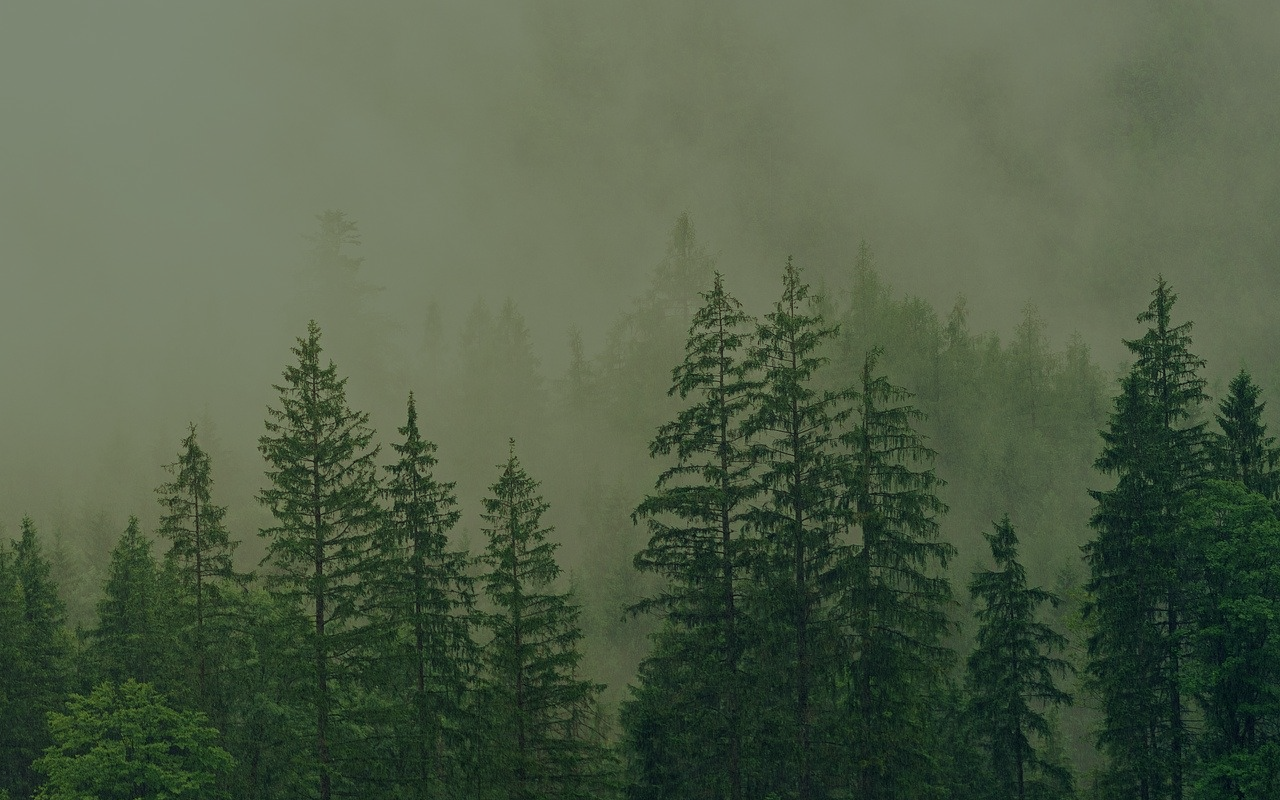
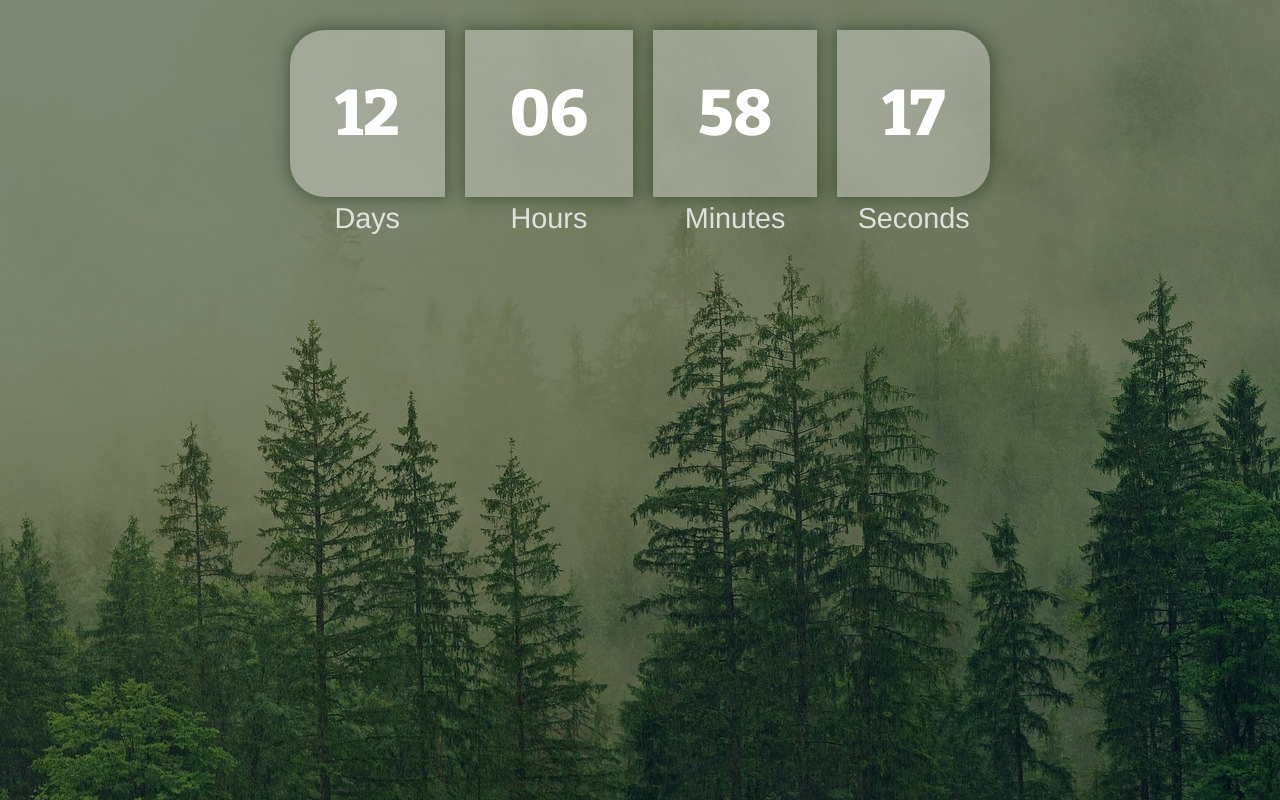
Before and after one commit to sbohoslavskyi/countdown-timer, a React (Create React App) app: page / in a window 1280 px wide. Built offline with nearby package versions, Linux system fonts and the light colour scheme.

Commit message:
Create CountdownTime component

```diff
--- a/package.json
+++ b/package.json
@@ -6,6 +6,7 @@
     "@testing-library/jest-dom": "^4.2.4",
     "@testing-library/react": "^9.3.2",
     "@testing-library/user-event": "^7.1.2",
+    "moment": "^2.28.0",
     "react": "^16.13.1",
     "react-dom": "^16.13.1",
     "react-scripts": "3.4.3"
--- a/src/components/App/App.js
+++ b/src/components/App/App.js
@@ -1,10 +1,12 @@
 import React from 'react';
+
 import './App.css';
+import CountdownTime from "../CountdownTime";
 
 function App() {
   return (
     <div className="app">
-
+      <CountdownTime />
     </div>
   );
 }
--- /dev/null
+++ b/src/components/CountdownTime/CountdownTime.js
@@ -0,0 +1,65 @@
+import React, { Component } from "react";
+import moment from "moment";
+
+import './CountdownTimer.css';
+
+class CountdownTime extends Component {
+  constructor(props) {
+    super(props);
+    this.state = {
+      remainTime: this.calculateRemainTime()
+    }
+  }
+
+  componentDidMount() {
+    this.intervalId = setInterval(() => { this.tick() }, 1000);
+  }
+
+  componentWillUnmount() {
+    clearInterval(this.intervalId);
+  }
+
+  calculateRemainTime() {
+    return moment('01-01-2021', 'DD-MM-YYYY').subtract(new Date().getTime(), 'milliseconds');
+  }
+
+  tick() {
+    this.setState({remainTime: this.calculateRemainTime()})
+    console.log(this.state.remainTime.format('DD HH:mm:ss'));
+  }
+
+  render() {
+    return (
+      <div className="countdown-timer">
+        <ul>
+          <li>
+            <div className="countdown-timer-item countdown-timer-item__first">
+              {this.state.remainTime.format('DD')}
+            </div>
+            <div className="countdown-timer-capture">Days</div>
+          </li>
+          <li>
+            <div className="countdown-timer-item">
+              {this.state.remainTime.format('HH')}
+            </div>
+            <div className="countdown-timer-capture">Hours</div>
+          </li>
+          <li>
+            <div className="countdown-timer-item">
+              {this.state.remainTime.format('mm')}
+            </div>
+            <div className="countdown-timer-capture">Minutes</div>
+          </li>
+          <li>
+            <div className="countdown-timer-item countdown-timer-item__last">
+              {this.state.remainTime.format('ss')}
+            </div>
+            <div className="countdown-timer-capture">Seconds</div>
+          </li>
+        </ul>
+      </div>
+    );
+  }
+}
+
+export default CountdownTime;
--- /dev/null
+++ b/src/components/CountdownTime/CountdownTimer.css
@@ -0,0 +1,48 @@
+@import url('https://fonts.googleapis.com/css2?family=Arimo&family=Bitter:wght@800&display=swap');
+
+.countdown-timer {
+    display: flex;
+    justify-content: center;
+}
+
+.countdown-timer ul {
+    display: flex;
+    margin: 0;
+    padding: 30px;
+}
+
+.countdown-timer ul li {
+    list-style: none;
+    margin-right: 20px;
+}
+
+.countdown-timer ul li:last-child {
+    list-style: none;
+    margin-right: 0;
+}
+
+.countdown-timer-item {
+    font-family: 'Bitter', serif;
+    font-size: 4em;
+    font-weight: 800;
+    color: white;
+    background-color: #ffffff4f;
+    padding: 45px;
+    box-shadow: 0 0 15px 2px #12311278;
+}
+
+.countdown-timer-item__first {
+    border-radius: 35px 0 0 35px;
+}
+
+.countdown-timer-item__last {
+    border-radius: 0 35px 35px 0;
+}
+
+.countdown-timer-capture {
+    font-family: 'Arimo', sans-serif;
+    font-size: 1.8em;
+    color: #ffffffc7;
+    text-align: center;
+    padding-top: 5px;
+}
--- /dev/null
+++ b/src/components/CountdownTime/index.js
@@ -0,0 +1,3 @@
+import CountdownTime from "./CountdownTime";
+
+export default CountdownTime;
```
Also changed, not shown: 1 other file (tests, documents, lock files or other folders).
